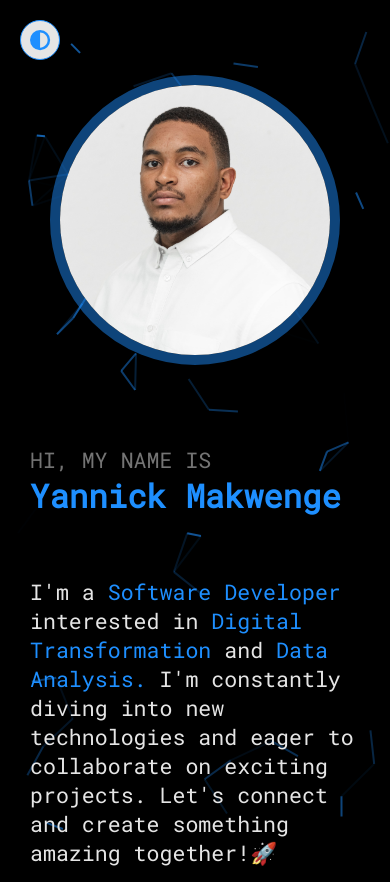
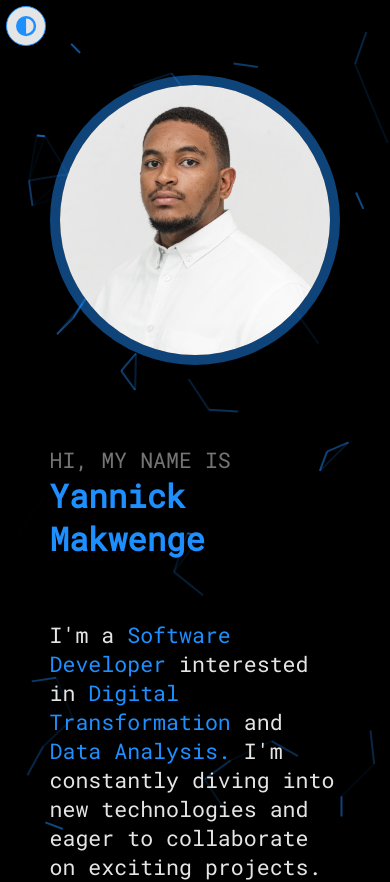
Before and after one commit to Yannick-M243/portofolio-frontend, a React (Create React App) app: page / in a window 390 px wide. Shown: the top 882 px of the page. Built offline with nearby package versions, Linux system fonts and the light colour scheme; no server answers; the HTML template or start-up script is replaced by a standard one.

Commit message:
update: change light mode button position to be fixed

```diff
--- a/src/styles/_components.scss
+++ b/src/styles/_components.scss
@@ -81,7 +81,7 @@ textarea {
     resize: none;
 }
 .mode-btn-container {
-    position: absolute;
+    position: fixed;
     top: 20px;
     left: 20px;
     display: flex;
--- a/src/styles/_responsiveness.scss
+++ b/src/styles/_responsiveness.scss
@@ -108,6 +108,7 @@
     }
     #skills {
         @include mobile-margin;
+        width: 89%;
         img {
             margin: 10px !important;
             width: auto !important;
@@ -117,9 +118,7 @@
     #contact {
         @include mobile-margin;
         position: relative !important;
-        background: transparent !important    {
-
-        }
+        background: transparent !important;
         width: 90% !important;
         .exit-box {
             visibility: hidden !important;
@@ -147,6 +146,10 @@
         font-size: 0.9em !important;
     }
     #home {
+        .container {
+            width: 90% !important;
+        }
+
         img {
             width: 270px !important;
             height: 270px !important;
@@ -157,4 +160,8 @@
     #contact {
         @include mobile-margin;
     }
+        .mode-btn-container {
+        top: 6px;
+        left: 6px;
+    }
 }
```
